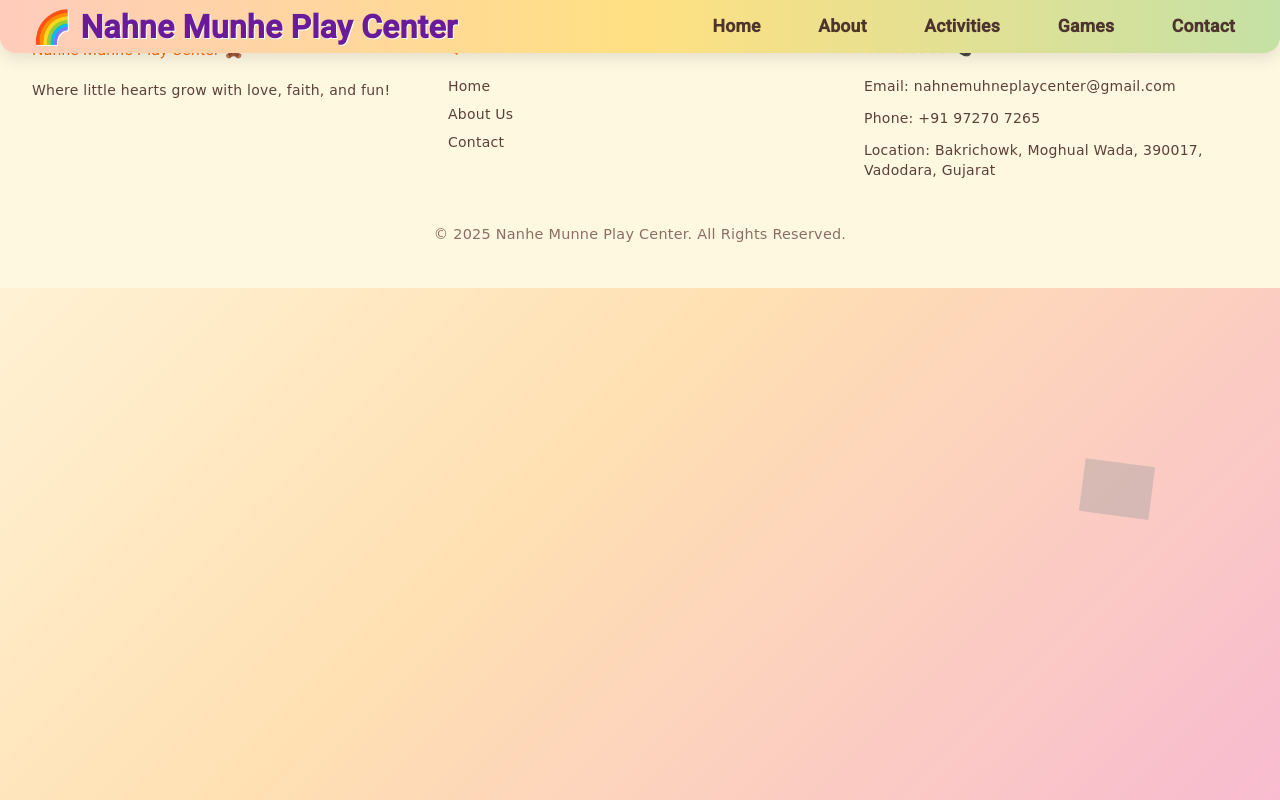
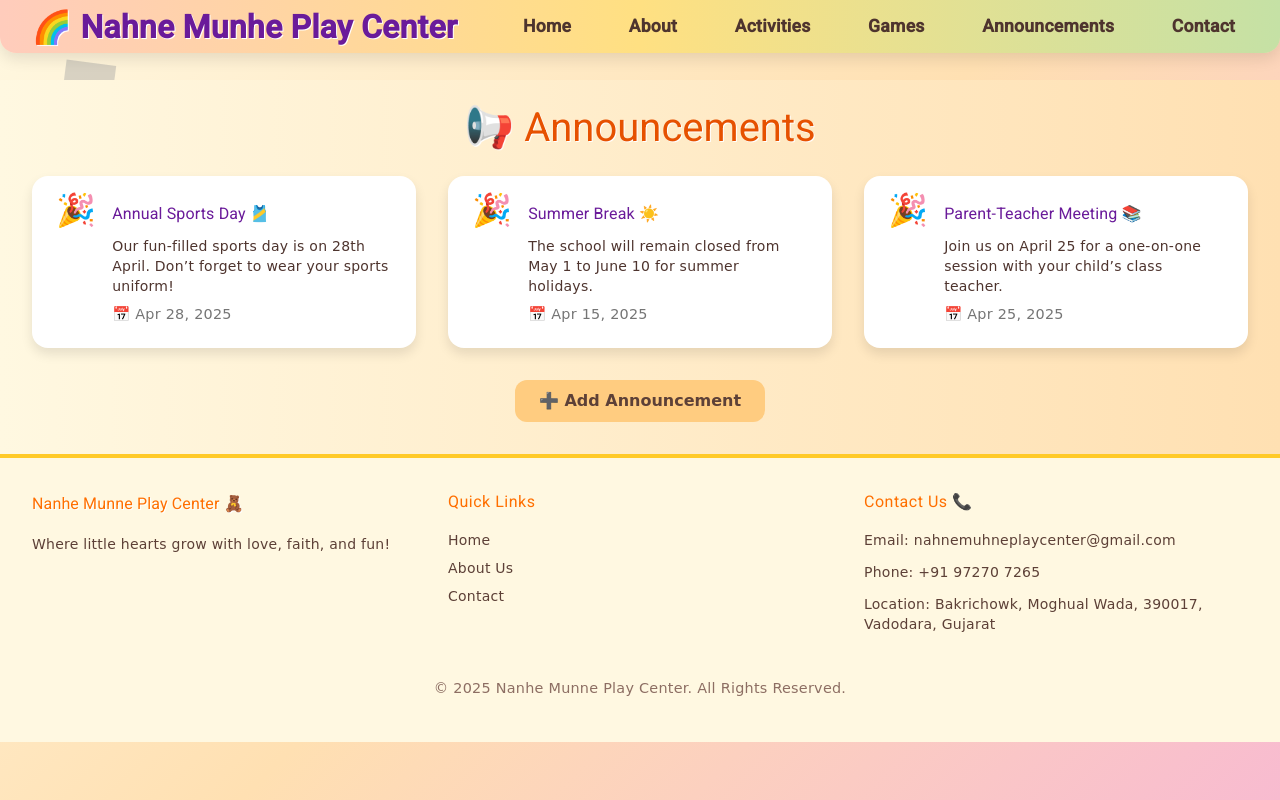
Before and after one commit to Faizan2901/kindergarten-app, an Angular app: page /announcements in a window 1280 px wide. Before the commit this address led to /. Built offline with nearby package versions, Linux system fonts and the light colour scheme; grey boxes are pictures that could not be loaded.

Commit message:
navbar ovelapping issue solved

```diff
--- a/src/app/app.component.html
+++ b/src/app/app.component.html
@@ -1,9 +1,10 @@
 <app-navbar />
-    <!-- Floating Background Toys -->
 <div class="floating-background">
     <img src="https://cdn-icons-png.flaticon.com/512/616/616408.png" class="float star" />
     <img src="https://cdn-icons-png.flaticon.com/512/3797/3797608.png" class="float balloon" />
     <img src="https://cdn-icons-png.flaticon.com/512/1198/1198321.png" class="float bear" />
 </div>
-<router-outlet />
+<main>
+    <router-outlet></router-outlet>
+</main>
 <app-footer />
--- a/src/app/app.routes.ts
+++ b/src/app/app.routes.ts
@@ -13,6 +13,7 @@ import { roleGuard } from './guards/role/role.guard';
 import { ManageteacherComponent } from './teachers/manageteacher/manageteacher.component';
 import { AttendancesummaryComponent } from './teachers/attendancesummary/attendancesummary.component';
 import { AttendanceComponent } from './teachers/attendance/attendance.component';
+import { AnnouncementsComponent } from './features/announcement/announcements/announcements.component';
 
 export const routes: Routes = [
     {
@@ -50,6 +51,10 @@ export const routes: Routes = [
         component: ContactComponent
     },
     {
+        path: 'announcements',
+        component: AnnouncementsComponent
+    },
+    {
         path: 'manage-students',
         component: ManagestudentComponent,
         canActivate: [roleGuard(['ADMIN','TEACHER'])]
--- /dev/null
+++ b/src/app/features/announcement/announcements/announcements.component.html
@@ -0,0 +1,16 @@
+<div class="announcement-page">
+    <h1 class="announcement-title">📢 Announcements</h1>
+
+    <div class="announcements-container">
+      <div class="announcement-card" *ngFor="let note of announcements">
+        <div class="icon">🎉</div>
+        <div class="content">
+          <h3>{{ note.title }}</h3>
+          <p>{{ note.description }}</p>
+          <small class="date">📅 {{ note.date | date: 'mediumDate' }}</small>
+        </div>
+      </div>
+    </div>
+
+    <button class="add-btn" disabled title="Coming soon!">➕ Add Announcement</button>
+  </div>
--- /dev/null
+++ b/src/app/features/announcement/announcements/announcements.component.scss
@@ -0,0 +1,68 @@
+.announcement-page {
+    padding: 2rem;
+    background: linear-gradient(to right, #fff8e1, #ffe0b2);
+    font-family: 'Comic Sans MS', cursive;
+
+    .announcement-title {
+      text-align: center;
+      font-size: 2.5rem;
+      color: #e65100;
+      margin-bottom: 2rem;
+      text-shadow: 1px 1px #fff;
+    }
+
+    .announcements-container {
+      display: grid;
+      gap: 2rem;
+      grid-template-columns: repeat(auto-fit, minmax(280px, 1fr));
+    }
+
+    .announcement-card {
+      background: #ffffff;
+      border-radius: 16px;
+      box-shadow: 0 6px 12px rgba(0, 0, 0, 0.1);
+      padding: 1.5rem;
+      display: flex;
+      gap: 1rem;
+      transition: transform 0.3s ease;
+
+      &:hover {
+        transform: scale(1.03);
+        box-shadow: 0 8px 16px rgba(0, 0, 0, 0.15);
+      }
+
+      .icon {
+        font-size: 2rem;
+      }
+
+      .content {
+        h3 {
+          color: #6a1b9a;
+          margin: 0 0 0.5rem;
+        }
+
+        p {
+          margin: 0 0 0.5rem;
+          color: #4e342e;
+        }
+
+        .date {
+          font-size: 0.9rem;
+          color: #757575;
+        }
+      }
+    }
+
+    .add-btn {
+      margin: 2rem auto 0;
+      display: block;
+      background: #ffcc80;
+      color: #5d4037;
+      border: none;
+      padding: 0.7rem 1.5rem;
+      border-radius: 12px;
+      font-weight: bold;
+      cursor: not-allowed;
+      font-size: 1rem;
+    }
+  }
--- /dev/null
+++ b/src/app/features/announcement/announcements/announcements.component.ts
@@ -0,0 +1,30 @@
+import { DatePipe, NgFor } from '@angular/common';
+import { Component } from '@angular/core';
+
+@Component({
+  selector: 'app-announcements',
+  imports: [NgFor,DatePipe],
+  templateUrl: './announcements.component.html',
+  styleUrl: './announcements.component.scss'
+})
+export class AnnouncementsComponent {
+
+  announcements = [
+    {
+      title: 'Annual Sports Day 🎽',
+      description: 'Our fun-filled sports day is on 28th April. Don’t forget to wear your sports uniform!',
+      date: new Date('2025-04-28')
+    },
+    {
+      title: 'Summer Break ☀️',
+      description: 'The school will remain closed from May 1 to June 10 for summer holidays.',
+      date: new Date('2025-04-15')
+    },
+    {
+      title: 'Parent-Teacher Meeting 📚',
+      description: 'Join us on April 25 for a one-on-one session with your child’s class teacher.',
+      date: new Date('2025-04-25')
+    }
+  ];
+
+}
--- a/src/app/features/home/home/home.component.ts
+++ b/src/app/features/home/home/home.component.ts
@@ -5,7 +5,7 @@ import { RouterLink } from '@angular/router';
 
 @Component({
   selector: 'app-home',
-  imports: [CommonModule,RouterLink],
+  imports: [CommonModule],
   templateUrl: './home.component.html',
   styleUrl: './home.component.scss'
 })
--- a/src/app/shared/components/navbar/navbar.component.html
+++ b/src/app/shared/components/navbar/navbar.component.html
@@ -14,6 +14,7 @@
     <li><a routerLink="/about">About</a></li>
     <li><a routerLink="/activities">Activities</a></li>
     <li><a routerLink="/memory-game">Games</a></li>
+    <li><a routerLink="/announcements">Announcements</a></li>
     <li><a routerLink="/contact">Contact</a></li>
 
     <!-- @if (!(isLoggedIn | async)) {
--- a/src/styles.scss
+++ b/src/styles.scss
@@ -1,5 +1,3 @@
-/* You can add global styles to this file, and also import other style files */
-/* 🎨 Global Background Style */
 body {
   margin: 0;
   padding: 0;
@@ -11,19 +9,16 @@ body {
   color: #4e342e;
 }
 
-  /* 🎀 Smooth Transition Between Pages */
 * {
   transition: all 0.3s ease;
   box-sizing: border-box;
 }
 
-  /* 🌟 Add a bit of cuteness to headings */
 h1, h2, h3 {
   color: #6a1b9a;
   text-shadow: 1px 1px #fff;
 }
 
-  /* 🍭 Optional: Scrollbar customization for fun */
 ::-webkit-scrollbar {
   width: 8px;
 }
@@ -41,9 +36,10 @@ body {
   padding: 1rem;
 }
 
+html, body {
+  height: 100%;
+}
 
-html, body { height: 100%; }
-body { margin: 0; font-family: Roboto, "Helvetica Neue", sans-serif; margin-top: 90px;}
 main {
-  padding-top: 90px; // ya jitni navbar ki height ho
+  padding-top: calc(2rem + 2rem + 1rem); // logo font + paddings (safe estimate)
 }
```
Also changed, not shown: 1 other file (tests, documents, lock files or other folders). Lines whose indentation alone changed are shown as unchanged.
